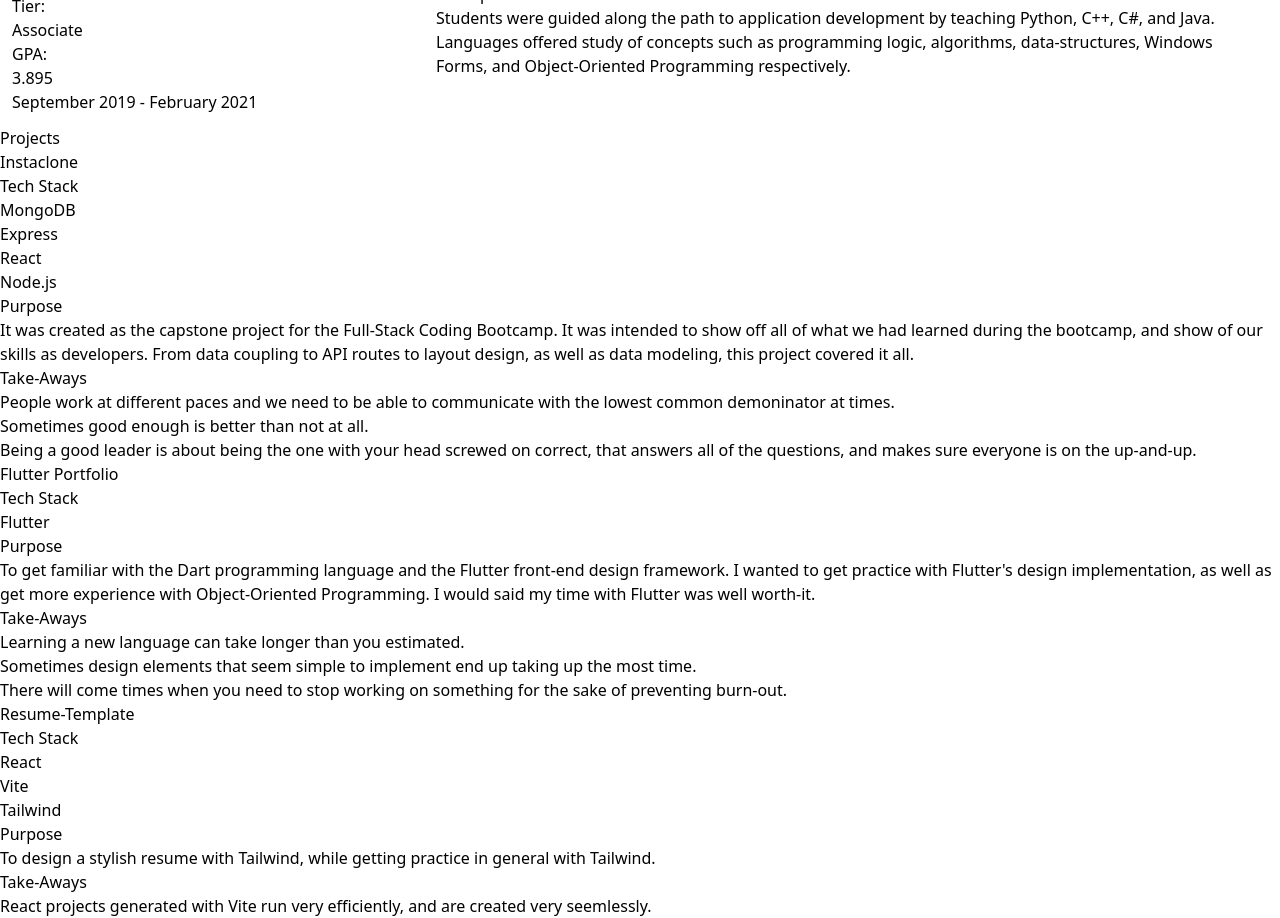
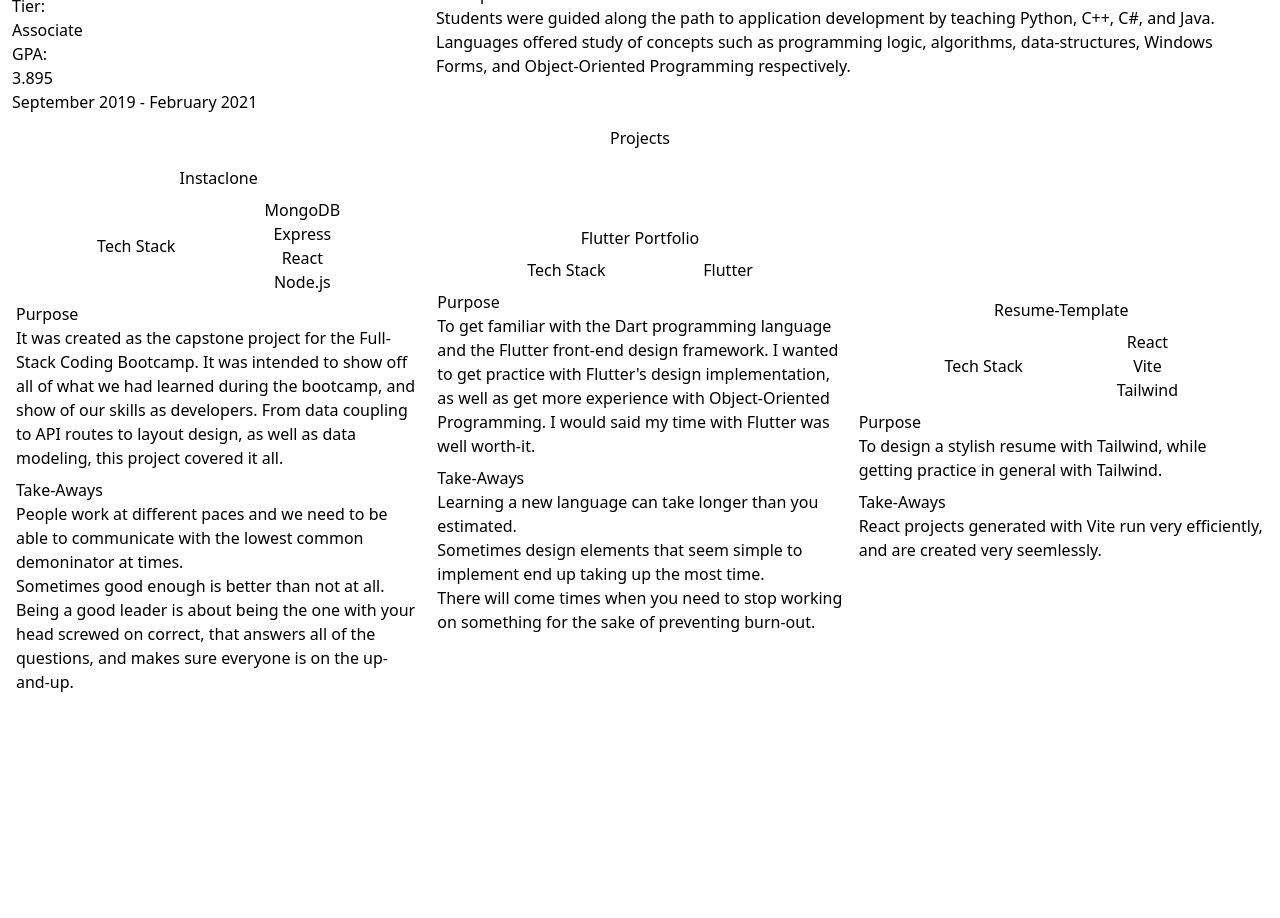
Before and after one commit to ProgrammingAStorm/Resume-Template, a React (Vite) app: page / in a window 1280 px wide. Shown: the part 2940-3858 px from the top of the page. After the commit the page ends 3650 px from the top, so only its background shows below. Built offline with nearby package versions, Linux system fonts and the light colour scheme.

Commit message:
Added Projects Skeleton

```diff
--- a/src/components/Projects.tsx
+++ b/src/components/Projects.tsx
@@ -1,17 +1,27 @@
 import { ProjectsData } from "../data";
 
 export default function Projects(projectData: ProjectsData) {
-    return <section>
+    return <section className="flex flex-col items-center">
         <h1>Projects</h1>
 
+        <div className="flex justify-evenly items-center m-2">
             {projectData.projects.map((project, index) => {
-            return <article key={index}>
-                <h2>{project.name}</h2>
+                return <article key={index} className="flex flex-col justify-evenly  h-full w-1/3">
+                    <div className=" flex flex-col items-center w-full">
+                        <h2
+                            className="m-2"
+                        >
+                            {project.name}
+                        </h2>
 
-                <div>
-                    <h3>Tech Stack</h3>
+                        <div className="flex w-full items-center justify-evenly">
+                            <div className="flex justify-center">
+                                <h3 className="text-center">Tech Stack</h3>
+                            </div>
 
-                    <ul>
+                            <ul
+                                className="flex flex-col justify-center items-center justify-self-start"
+                            >
                                 {project.techStack.map((tech, index) => {
                                     return <li key={index}>
                                         <p>{tech}</p>
@@ -19,14 +29,20 @@ export default function Projects(projectData: ProjectsData) {
                                 })}
                             </ul>
                         </div>
+                    </div>
 
                     <div>
+                        <div
+                            className="m-2"
+                        >
                             <h4>Purpose</h4>
 
                             <p>{project.purpose}</p>
                         </div>
 
-                <div>
+                        <div
+                            className="m-2"
+                        >
                             <h4>Take-Aways</h4>
 
                             <ul>
@@ -37,7 +53,9 @@ export default function Projects(projectData: ProjectsData) {
                                 })}
                             </ul>
                         </div>
+                    </div>
                 </article>
             })}
+        </div>
     </section>
 }
```
Lines whose indentation alone changed are shown as unchanged.
